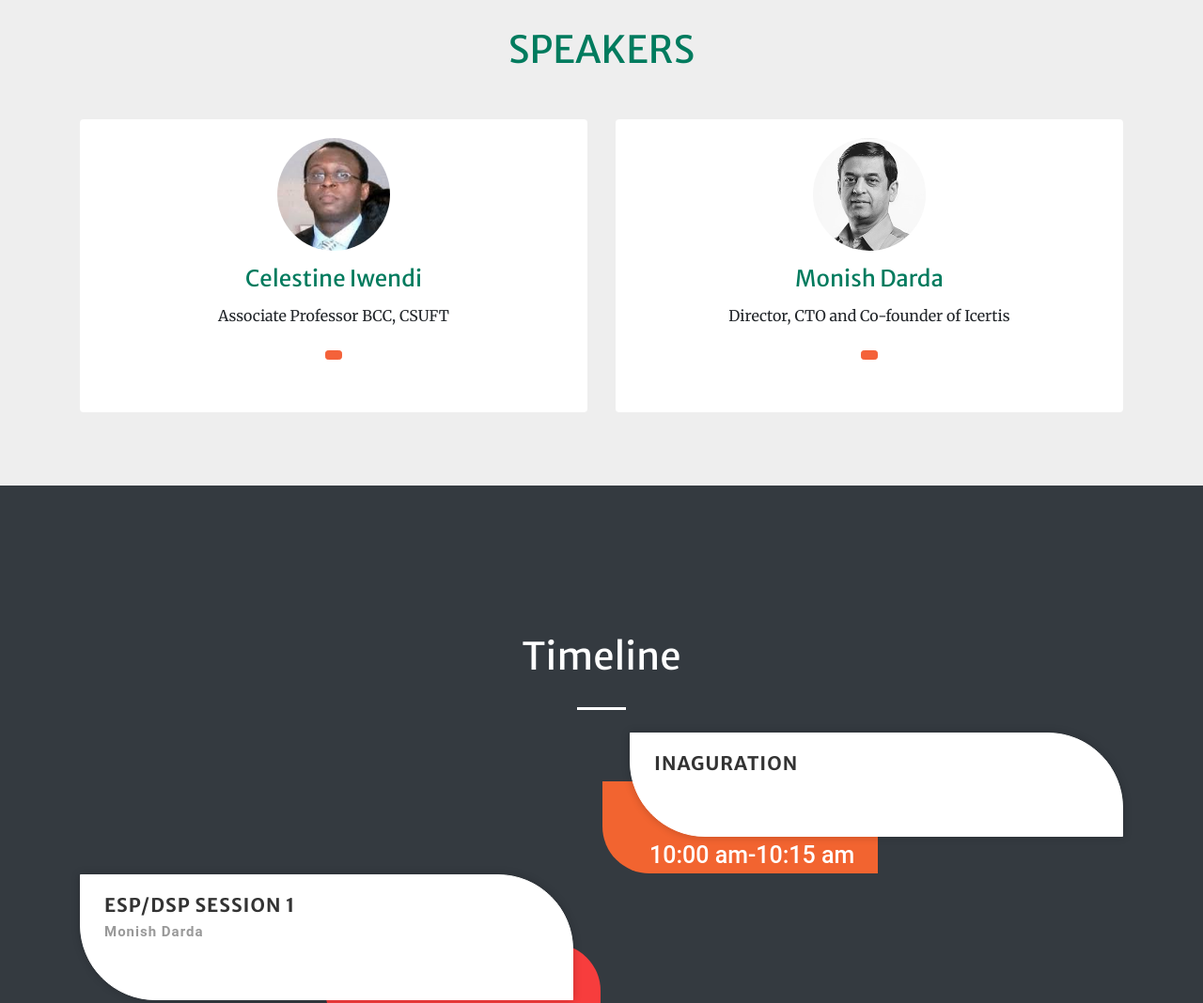
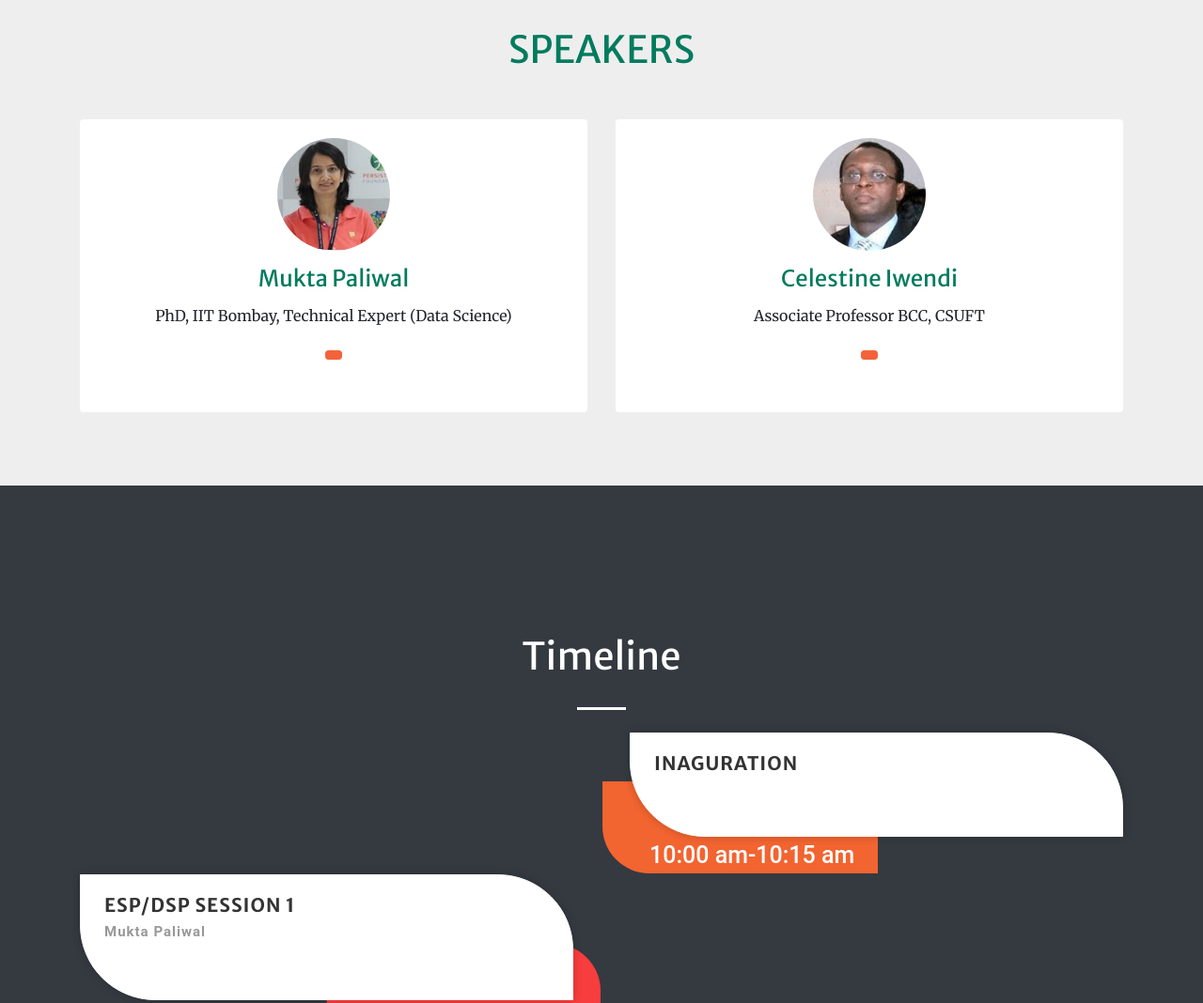
Before and after one commit to ashutosh264/ESP-Registration-Site, a plain HTML site: page index.html in a window 1280 px wide. Shown: the part 1320-2388 px from the top of the page at 94% size. Drawn offline with nearby package versions, Linux system fonts and the light colour scheme.

Commit message:
Speaker Changed

```diff
--- a/index.html
+++ b/index.html
@@ -87,6 +87,44 @@
             <h5 class="section-title h1">Speakers</h5>
             <div class="row">
 
+
+                <!-- Speaker -->
+                <div class="col-xs-12 col-sm-6 col-md-6">
+                    <div class="image-flip" >
+                        <div class="mainflip flip-0">
+                            <div class="frontside">
+                                <div class="card">
+                                    <div class="card-body text-center">
+                                        <p><img class=" img-fluid" src="./images/speaker2.jpg" alt="card image"></p>
+                                        <h4 class="card-title">Mukta Paliwal</h4>
+                                        <p class="card-text">PhD, IIT Bombay, Technical Expert (Data Science)</p>
+                                        <a class="btn btn-primary btn-sm"><i class="fa fa-plus"></i></a>
+                                    </div>
+                                </div>
+                            </div>
+
+                            <div class="backside">
+                                <div class="card">
+                                    <div class="card-body text-center mt-4">
+                                        <h4 class="card-title">Mukta Paliwal</h4>
+                                        <p class="card-text">Mukta Paliwal is awarded with Excellence in Thesis for her research work
+                                            at IIT Bombay and received a gold medal for PG program in statistics from Indore University.</p>
+                                        <ul class="list-inline">
+                                            <li class="list-inline-item">
+                                                <a href="https://in.linkedin.com/in/dr-mukta-paliwal" target="_blank"><img src="images/linkedin-194-789838.png" alt="#" /></a>
+                                            </li>
+                                        </ul>
+                                    </div>
+                                </div>
+                            </div>
+                        </div>
+                    </div>
+                </div>
+
+                <!-- ./Speaker -->
+
+
+
                  <!-- Speaker -->
                  <div class="col-xs-12 col-sm-6 col-md-6">
                     <div class="image-flip" ontouchstart="this.classList.toggle('hover');">
@@ -119,41 +157,6 @@
                     </div>
                 </div>
                 <!-- ./Speaker -->
-
-                <!-- Speaker -->
-                <div class="col-xs-12 col-sm-6 col-md-6">
-                    <div class="image-flip" >
-                        <div class="mainflip flip-0">
-                            <div class="frontside">
-                                <div class="card">
-                                    <div class="card-body text-center">
-                                        <p><img class=" img-fluid" src="./images/sperker2.jpg" alt="card image"></p>
-                                        <h4 class="card-title">Monish Darda</h4>
-                                        <p class="card-text">Director, CTO and Co-founder of Icertis</p>
-                                        <a class="btn btn-primary btn-sm"><i class="fa fa-plus"></i></a>
-                                    </div>
-                                </div>
-                            </div>
-                            <div class="backside">
-                                <div class="card">
-                                    <div class="card-body text-center mt-4">
-                                        <h4 class="card-title">Monish Darda</h4>
-                                        <p class="card-text">Monish is a cloud-technology pioneer and serial entrepreneur with a 30-year track record in the
-                                            enterprise software space.</p>
-                                        <ul class="list-inline">
-                                            <li class="list-inline-item">
-                                                <a href="https://in.linkedin.com/in/monishdarda" target="_blank"><img src="images/linkedin-194-789838.png" alt="#" /></a>
-                                            </li>
-                                        </ul>
-                                    </div>
-                                </div>
-                            </div>
-                        </div>
-                    </div>
-                </div>
-
-                <!-- ./Speaker -->
-
 
             </div>
         </div>
@@ -189,7 +192,7 @@
                                 <span class="timeline-year">10:15 am-11:45 am</span>
                                 <h3 class="title">ESP/DSP Session 1</h3>
                                 <p class="description">
-                                    <strong>Monish Darda</strong>
+                                    <strong>Mukta Paliwal</strong>
                                 </p>
                             </a>
                         </div>
```
Also changed, not shown: images/speaker2.jpg (added), images/sperker2.jpg (deleted).
